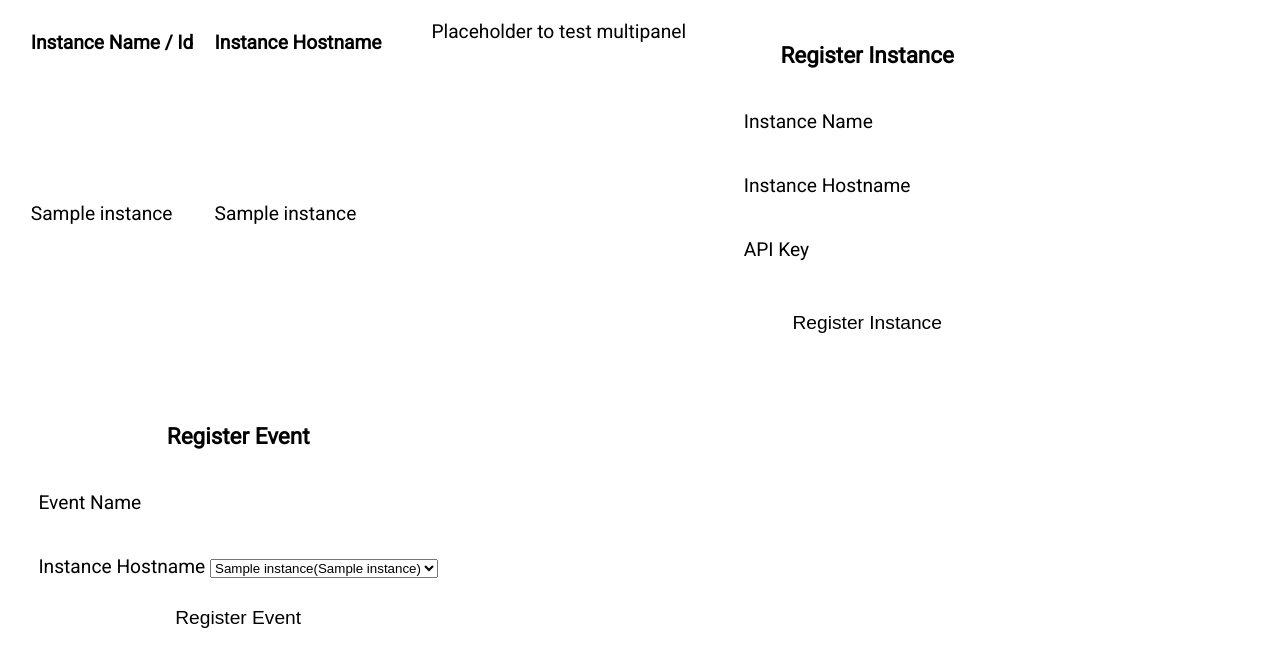
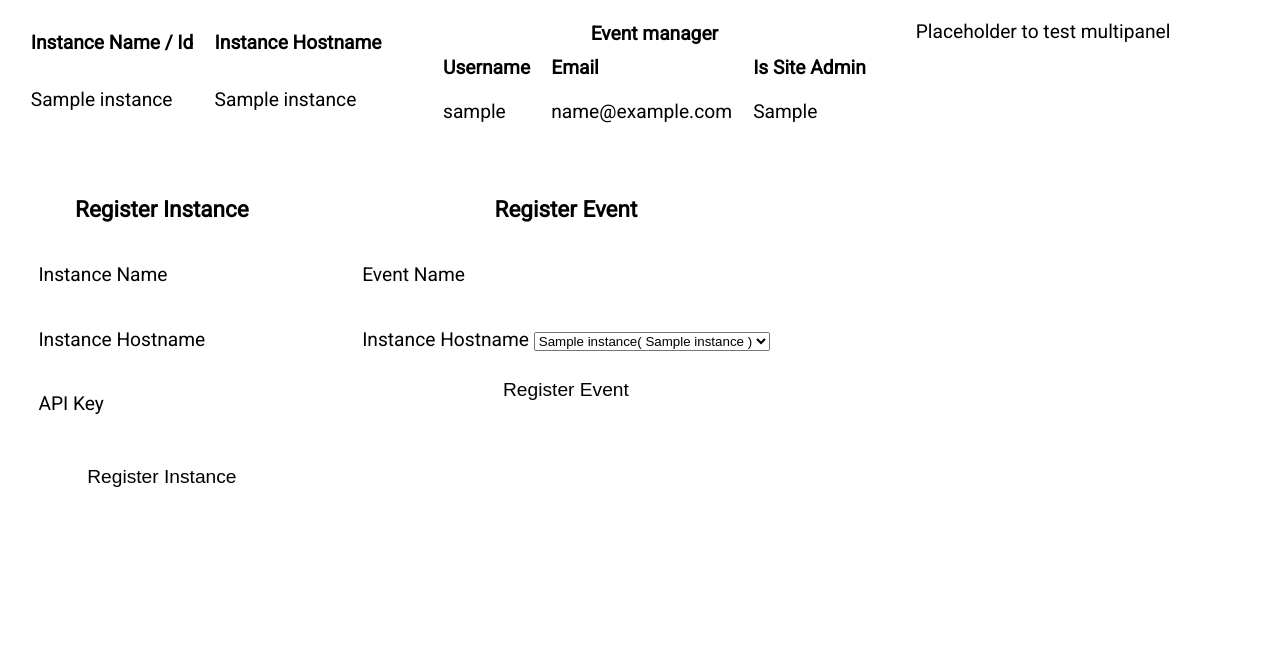
Before and after one commit to readytogoout/eventpanel, a Flask app: template templates/admin.html in a window 1280 px wide. Shown: the part 43-700 px from the top of the page. Run offline with Flask 2, Linux system fonts and the light colour scheme; the template is opened without the code that fills it: most values are stand-ins (such as "Sample title", 1, 10 or a date in 2020); parts of the project's set-up code (start-up, migrations or seed data) failed here and were passed over; some libraries are stand-ins or nearby versions.

Commit message:
event manager liste
Signed-off-by: Roman Gräf <romangraef@loves.dicksinhisan.us>

```diff
--- a/admin.py
+++ b/admin.py
@@ -7,7 +7,7 @@ from util import auth_required, templated
 
 
 def get_blueprint() -> Blueprint:
-    from database import Instance, EventManagerRelation, Event
+    from database import Instance, EventManagerRelation, Event,EventManager
     blueprint = Blueprint('admin', __name__, url_prefix='/admin')
 
     @blueprint.route('/')
@@ -15,7 +15,9 @@ def get_blueprint() -> Blueprint:
     @templated('admin.html')
     def index():
         instance_list = list(Instance.select(Instance.hostname, Instance.name).namedtuples())
-        return dict(instances=instance_list)
+        manager_list = list(EventManager.select(
+            EventManager.username, EventManager.email, EventManager.site_admin).namedtuples())
+        return dict(instances=instance_list, managers=manager_list)
 
     @blueprint.route('/event/', methods=['POST'])
     @auth_required(requires_site_admin=True)
--- a/templates/admin.html
+++ b/templates/admin.html
@@ -18,6 +18,34 @@
                     <td>{{ instance.hostname }}</td>
                 </tr>
             {% endfor %}
+            </tbody>
+        </table>
+        <table class="bordered instance-list"><!-- Reusing classes, aren't we? -->
+            <thead>
+            <tr>
+                <th colspan="3">
+                    Event manager
+                </th>
+            </tr>
+            <tr>
+                <td>Username</td>
+                <td>Email</td>
+                <td>Is Site Admin</td>
+            </tr>
+            </thead>
+            <tbody>
+            {% for manager in managers %}
+                <tr>
+                    <td>{{ manager.username }}</td>
+                    <td>{{ manager.email }}</td>
+                    <td>{{ manager.site_admin }}</td>
+                </tr>
+            {% else %}
+                <tr>
+                    <td colspan="3">No managers yet</td>
+                </tr>
+            {% endfor %}
+
             </tbody>
         </table>
         <div>
@@ -67,7 +95,9 @@
                             <select name="instance">
                                 {% for instance in instances %}
                                     <option value="{{ instance.name }}">
-                                        {{ instance.name }}(<pre>{{ instance.hostname }}</pre>)
+                                        {{ instance.name }}(
+                                        <pre>{{ instance.hostname }}</pre>
+                                        )
                                     </option>
                                 {% endfor %}
 
@@ -79,7 +109,6 @@
                     </p>
                 </fieldset>
             </form>
-
         </div>
     </div>
 {% endblock %}
```
